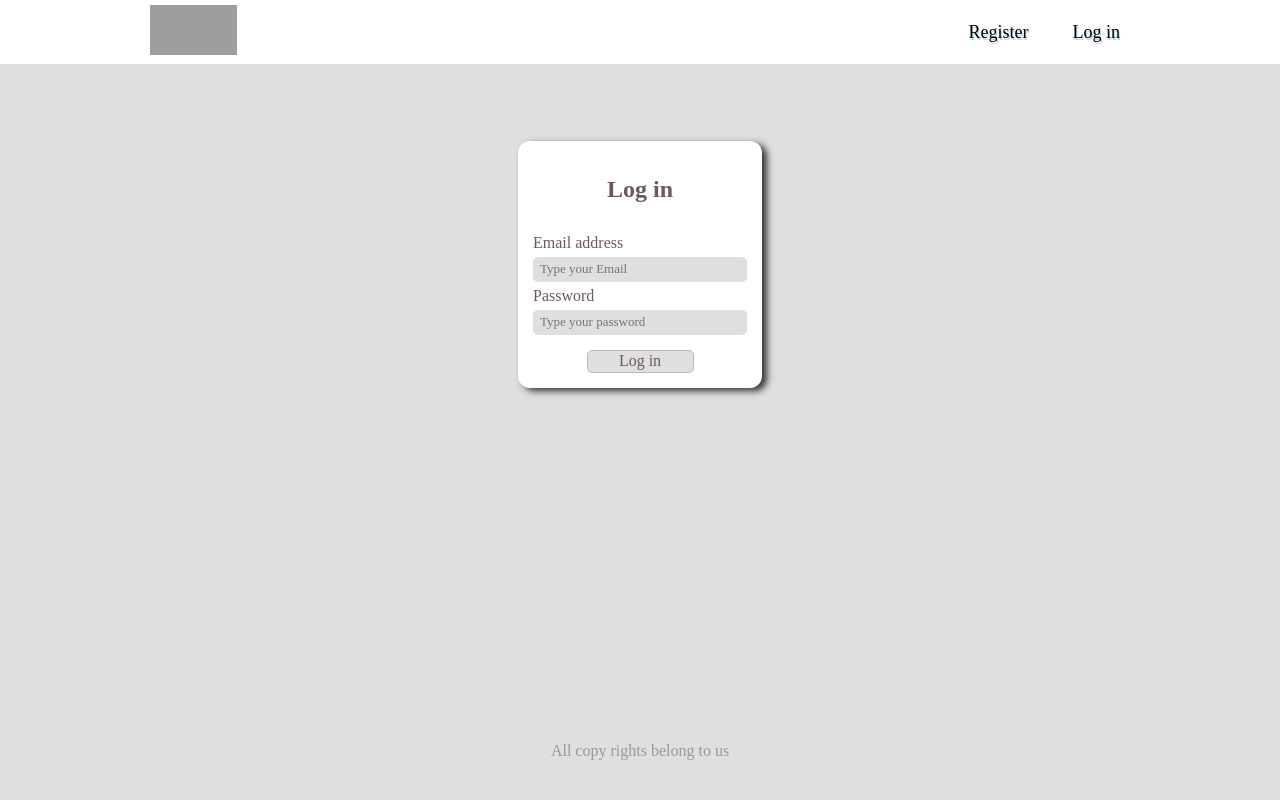
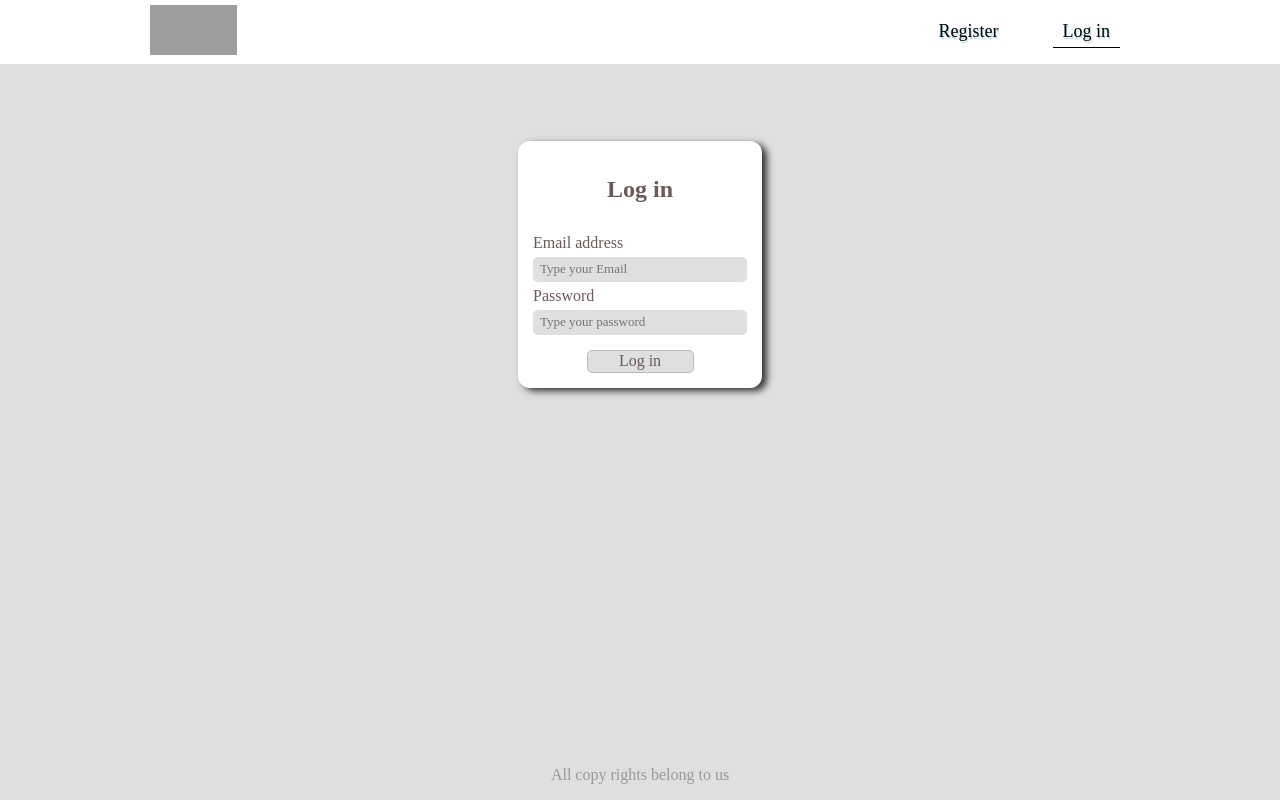
Before and after one commit to Maantvis/Cao_praktika, a website: page public/login/login.html in a window 1280 px wide. Drawn offline with nearby package versions, Linux system fonts and the light colour scheme; grey boxes are pictures that could not be loaded.

Commit message:
cleanup + fix

```diff
--- a/public/login/login.html
+++ b/public/login/login.html
@@ -12,7 +12,7 @@
       crossorigin="anonymous"
       referrerpolicy="no-referrer"
     />
-    <link rel="stylesheet" href="login.css" />
+    <link rel="stylesheet" href="./login.css" />
     <script src="./login.js" defer></script>
   </head>
   <body>
@@ -25,7 +25,7 @@
         /></a>
         <nav class="nav">
           <a href="../register/register.html">Register</a>
-          <a href="../login/login.html">Log in</a>
+          <a href="../login/login.html" class="active">Log in</a>
         </nav>
       </div>
     </header>
--- a/public/login/login.scss
+++ b/public/login/login.scss
@@ -1,11 +1,11 @@
-/* header section */
 body {
   background-color: rgb(223, 223, 223);
-  height: 97vh;
+  height: 100vh;
   display: flex;
   flex-direction: column;
   box-sizing: border-box;
 }
+/* header section */
 
 .head-container {
   background-color: #fff;
@@ -27,14 +27,18 @@ body {
       margin: 5px 10px;
     }
 
+    .nav > .active {
+      border-bottom: 1px solid black;
+    }
+
     .nav > a {
       padding: 5px 10px;
       display: inline-block;
-      margin: 0 10px;
+      margin: 0 20px;
       font-size: 18px;
       text-decoration: none;
       color: black;
-      text-shadow: lightblue 1px 2px;
+      text-shadow: lightblue 1px 2px 1px;
       transition: all 0.3s;
     }
 
@@ -83,7 +87,7 @@ body {
     background-color: rgb(223, 223, 223);
     color: rgb(108, 89, 89);
   }
-  .error{
+  .error {
     display: block;
     width: 200px;
     padding: 5px 7px;
@@ -92,11 +96,10 @@ body {
     border-radius: 5px;
     margin: 5px 0;
     font-size: 13px;
-  border:1px solid red;
+    border: 1px solid red;
     color: red;
   }
 }
-
 
 /* footer */
 
--- a/public/register/register.scss
+++ b/public/register/register.scss
@@ -1,6 +1,6 @@
 body {
   background-color: rgb(223, 223, 223);
-  height: 97vh;
+  height: 100vh;
   display: flex;
   flex-direction: column;
   box-sizing: border-box;
@@ -26,17 +26,20 @@ body {
       margin: 5px 10px;
     }
 
+    .nav > .active {
+      border-bottom: 1px solid black;
+    }
+
     .nav > a {
       padding: 5px 10px;
       display: inline-block;
-      margin: 0 10px;
+      margin: 0 20px;
       font-size: 18px;
       text-decoration: none;
       color: black;
-      text-shadow: lightblue 1px 2px;
+      text-shadow: lightblue 1px 2px 1px;
       transition: all 0.3s;
     }
-
     .nav > a:hover {
       transform: scale(1.5);
     }
```
Also changed, not shown: public/register/register.html (+1 -1 lines), public/login/login.css, public/register/register.css, 2 other files. Lines whose indentation alone changed are shown as unchanged.
